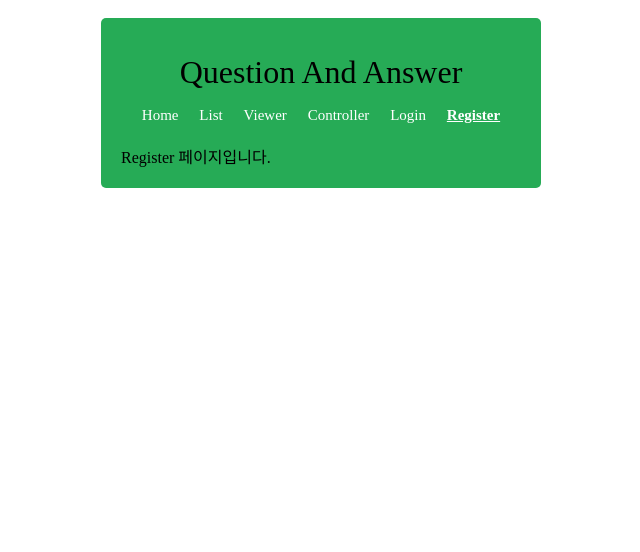
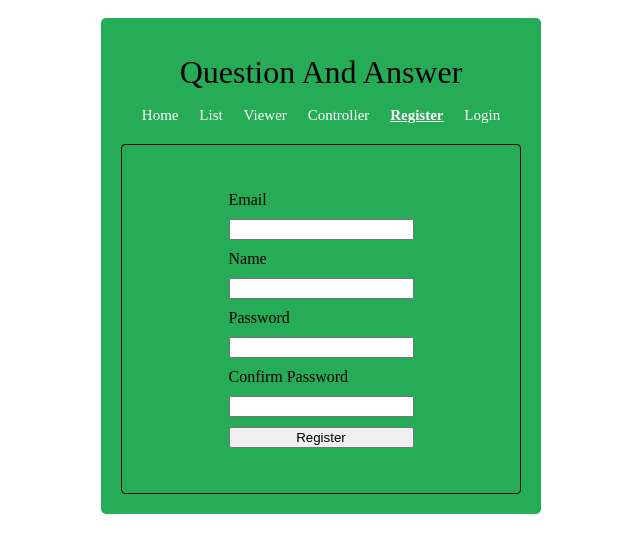
Before and after one commit to JuicyJerry/QNA, a React (Vite) app in the folder qna/front/: page /register in a window 1280 px wide. Shown: the top 552 px of the page, without its empty margins (319-959 px from the left). Built offline with nearby package versions, Linux system fonts and the light colour scheme; no server answers.

Commit message:
Feat:login-register-logout-auth: 로그인, 로그아웃, 회원가입, 인증 기능 설정

```diff
--- a/qna/front/src/App.jsx
+++ b/qna/front/src/App.jsx
@@ -28,7 +28,10 @@ import {
   ViewerWrapper,
   LoginWrapper,
   RegisterWrapper,
+  NotfoundWrapper,
 } from "./styles/Wrappers";
+import axios from "axios";
+import Auth from "./features/auth";
 // import { db } from "./data/db.json";
 
 const mockData = [
@@ -67,6 +70,18 @@ function reducer(state, action) {
         ...state,
         isLogin: action.isLogin,
       };
+    case "REGISTER":
+      return {
+        ...state,
+        isLogin: action.isLogin,
+      };
+    case "AUTH":
+      return {
+        ...state,
+        isLogin: action.isLogin,
+        isAuth: action.isAuth,
+        userData: action.data,
+      };
     default:
       return state;
   }
@@ -76,7 +91,7 @@ export const QuestionsContext = createContext();
 
 function App() {
   const initialState = {
-    question: mockData,
+    questions: mockData,
     isLogin: false,
   };
   const idRef = useRef(3);
@@ -86,6 +101,7 @@ function App() {
   const [isLogin, setIsLogin] = useState(false);
   const location = useLocation();
   // const [data, setData] = useState([]);
+  const navigate = useNavigate();
 
   const onClickButton = (value) => {
     setTotal(total + value);
@@ -96,10 +112,12 @@ function App() {
   }, [mockData]);
 
   useEffect(() => {
-    console.log("[App]isLogin ===> ", initialState.isLogin);
-  }, [initialState.isLogin]);
+    console.log("[App]isLogin ===> ", state.isLogin);
+  }, [state.isLogin]);
 
   const createDate = useCallback((content) => {
+    console.log("[App/createDate] content ===> ", content);
+
     dispatch({
       type: "CREATE",
       data: {
@@ -130,13 +148,34 @@ function App() {
     dispatch({
       type: "LOGIN",
       isLogin: userInfo.isLogin,
-      // password: userInfo.password,
     });
   }, []);
 
-  const nav = useNavigate();
-  const onNavigateButton = () => {
-    nav("/viewer");
+  const registerUser = useCallback((userInfo) => {
+    dispatch({
+      type: "REGISTER",
+      isLogin: userInfo.isLogin,
+    });
+  }, []);
+
+  const authUser = useCallback((userInfo) => {
+    console.log("[authUser] userInfo ===> ", userInfo);
+    dispatch({
+      type: "AUTH",
+      isAuth: userInfo.isAuth,
+      isLogin: userInfo.isLogin,
+    });
+  }, []);
+
+  const onClickHandler = () => {
+    axios.get("/api/users/logout").then((response) => {
+      console.log(response.data);
+      if (response.data.logoutSuccess) {
+        navigate("/login");
+      } else {
+        alert("로그아웃 실패!");
+      }
+    });
   };
 
   return (
@@ -150,7 +189,10 @@ function App() {
         updateData,
         deleteData,
         loginUser,
+        registerUser,
+        authUser,
         onClickButton,
+        setIsLogin,
       }}
     >
       <div className="App">
@@ -178,17 +220,21 @@ function App() {
             Controller
           </Link>
           <Link
+            to={"/register"}
+            className={location.pathname === "/register" ? "active" : ""}
+          >
+            Register
+          </Link>
+          {!isLogin ? (
+            <Link
               to={"/login"}
               className={location.pathname === "/login" ? "active" : ""}
             >
               Login
             </Link>
-          <Link
-            to={"/register"}
-            className={location.pathname === "/register" ? "active" : ""}
-          >
-            Register
-          </Link>
+          ) : (
+            <button onClick={onClickHandler}>로그아웃</button>
+          )}
         </div>
 
         {/* <button onClick={onNavigateButton}>Viewer 페이지 이동</button> */}
@@ -197,52 +243,136 @@ function App() {
           <Route
             path="/"
             element={
+              <Auth option={null}>
                 <HomeWrapper>
                   <Home />
                 </HomeWrapper>
+              </Auth>
             }
           />
           <Route
             path="/list"
             element={
+              <Auth option={true}>
                 <ListWrapper>
                   <List />
                 </ListWrapper>
+              </Auth>
             }
-          ></Route>
+          />
           <Route
             path="/viewer"
             element={
+              <Auth option={true}>
                 <ViewerWrapper>
                   <Viewer />
                 </ViewerWrapper>
+              </Auth>
             }
           />
           <Route
             path="/controller"
             element={
+              <Auth option={true}>
                 <ControllerWrapper>
                   <Controller />
                 </ControllerWrapper>
+              </Auth>
             }
           />
           <Route
             path="/login"
             element={
+              <Auth option={false}>
                 <LoginWrapper>
                   <Login />
                 </LoginWrapper>
+              </Auth>
             }
           />
           <Route
             path="/register"
             element={
+              <Auth option={false}>
                 <RegisterWrapper>
                   <Register />
                 </RegisterWrapper>
+              </Auth>
             }
           />
-          <Route path="*" element={<Notfound />}></Route>
+          <Route
+            path="*"
+            element={
+              <Auth option={null}>
+                <NotfoundWrapper>
+                  <Notfound />
+                </NotfoundWrapper>
+              </Auth>
+            }
+          />
+          {/* <Route
+            path="/"
+            element={Auth(
+              <HomeWrapper>
+                <Home />
+              </HomeWrapper>,
+              null
+            )}
+          />
+          <Route
+            path="/list"
+            element={Auth(
+              <ListWrapper>
+                <List />
+              </ListWrapper>,
+              true
+            )}
+          ></Route>
+          <Route
+            path="/viewer"
+            element={Auth(
+              <ViewerWrapper>
+                <Viewer />
+              </ViewerWrapper>,
+              true
+            )}
+          />
+          <Route
+            path="/controller"
+            element={Auth(
+              <ControllerWrapper>
+                <Controller />
+              </ControllerWrapper>,
+              true
+            )}
+          />
+          <Route
+            path="/login"
+            element={Auth(
+              <LoginWrapper>
+                <Login />
+              </LoginWrapper>,
+              false
+            )}
+          />
+          <Route
+            path="/register"
+            element={Auth(
+              <RegisterWrapper>
+                <Register />
+              </RegisterWrapper>,
+              false
+            )}
+          />
+          <Route
+            path="*"
+            element={Auth(
+              <NotfoundWrapper>
+                <Notfound />
+              </NotfoundWrapper>,
+              null
+            )}
+          /> */}
         </Routes>
       </div>
     </QuestionsContext.Provider>
--- /dev/null
+++ b/qna/front/src/features/Auth.jsx
@@ -0,0 +1,52 @@
+import { useEffect, useContext } from "react";
+import { QuestionsContext } from "../App";
+import { useNavigate } from "react-router-dom";
+import axios from "axios";
+
+const Auth = ({ children, option, adminRoute = null }) => {
+  // option => null, 아무나 출입 가능 페이지
+  // option => true, 로그인한 유저만 출입 가능 페이지
+  // option => false, 로그인한 유저는 출입 불가능 페이지
+  // adminRoute => true, 어드민 유저가 출입 가능 페이지
+
+  const { authUser, setIsLogin } = useContext(QuestionsContext);
+  const navigate = useNavigate();
+  console.log("[auth] check===> ", "check");
+
+  // 아무나 진입 가능한 페이지 : Home, About
+  // 로그인 회원만 집입 가능 페이지 : Viewer, List
+  // 로그인 한 회원은 진입 못 하는 페이지: Login, Register
+  // 관리자만 진입 가능 페이지 : Admin
+  useEffect(() => {
+    axios.get("/api/users/auth").then((response) => {
+      console.log("[auth] response ===> ", response);
+      console.log("[auth] response ===> ", response.data.isAuth);
+      // 로그인한 상태
+      if (response.data.isAuth) {
+        setIsLogin(true);
+        authUser({ isLogin: true, isAuth: true, message: "인증 성공" });
+
+        if (adminRoute && !response.data.isAdmin) {
+          navigate("/login");
+        } else {
+          if (!option) {
+            navigate("/");
+          }
+        }
+      } else {
+        setIsLogin(false);
+
+        if (option) {
+          authUser({ isLogin: false, message: "인증 실패" });
+          navigate("/login");
+        }
+      }
+    });
+    // }, []); // useEffect가 안 타네 왜그러지?
+    // }, [authUser]); // useEffect가 안 타네 왜그러지?
+  }, [adminRoute, authUser, navigate, option, setIsLogin]); // 이 두 개가 구독되어야 동작함
+
+  return <>{children}</>;
+};
+
+export default Auth;
--- a/qna/front/src/pages/List.jsx
+++ b/qna/front/src/pages/List.jsx
@@ -13,7 +13,7 @@ const List = () => {
       </p>
       <ul>
         {total > 0 ? (
-          state.map((element, index) => {
+          state.questions.map((element, index) => {
             return (
               <li className={`list-${index}`} key={`list-${index}`}>
                 {/* <p>{element.id}</p> */}
--- a/qna/front/src/pages/Login.jsx
+++ b/qna/front/src/pages/Login.jsx
@@ -1,11 +1,13 @@
 import { useState, useContext } from "react";
 import Axios from "axios";
 import { QuestionsContext } from "../App";
+import { useNavigate } from "react-router-dom";
 
-const Login = (props) => {
+const Login = () => {
   const [email, setEmail] = useState("");
   const [password, setPassword] = useState("");
   const { loginUser } = useContext(QuestionsContext);
+  const navigate = useNavigate();
 
   const onEmailHandler = (event) => {
     setEmail(event.currentTarget.value);
@@ -28,13 +30,12 @@ const Login = (props) => {
     Axios.post("/api/users/login", body)
       // Axios.post("http://localhost:5000/api/users/login", body)
       .then((response) => {
-        console.log("[login] response ===> ", response);
-        if (response.paylaod.loginSuccess) {
+        if (response.data.loginSuccess) {
           loginUser({
             isLogin: true,
             message: "로그인 성공",
           });
-          props.history.push("/");
+          navigate("/");
         } else {
           loginUser({
             isLogin: false,
@@ -51,6 +52,7 @@ const Login = (props) => {
         });
       });
   };
+
   return (
     <div className="login">
       <form onSubmit={onSubmitHandler}>
--- a/qna/front/src/pages/Register.jsx
+++ b/qna/front/src/pages/Register.jsx
@@ -1,5 +1,88 @@
+import { useState, useContext } from "react";
+import Axios from "axios";
+import { QuestionsContext } from "../App";
+import { useNavigate } from "react-router-dom";
+
 const Register = () => {
-  return <div className="register">Register 페이지입니다.</div>;
+  const [email, setEmail] = useState("");
+  const [name, setName] = useState("");
+  const [password, setPassword] = useState("");
+  const [confirmPassword, setConfirmPassword] = useState("");
+  const { registerUser } = useContext(QuestionsContext);
+  const navigate = useNavigate();
+
+  const onEmailHandler = (event) => {
+    setEmail(event.currentTarget.value);
+  };
+  const onPasswordHandler = (event) => {
+    setPassword(event.currentTarget.value);
+  };
+  const onNameHandler = (event) => {
+    setName(event.currentTarget.value);
+  };
+  const onConfirmPasswordHandler = (event) => {
+    setConfirmPassword(event.currentTarget.value);
+  };
+  const onSubmitHandler = (event) => {
+    event.preventDefault();
+
+    if (password !== confirmPassword) {
+      return alert("비밀번호와 비밀번호 확인이 같지 않습니다.");
+    }
+
+    let body = {
+      email: email,
+      password: password,
+      name: name,
+    };
+
+    // Axios.post("/api/users/login", body)
+    Axios.post("/api/users/register", body)
+      // Axios.post("http://localhost:5000/api/users/login", body)
+      .then((response) => {
+        console.log("[register] response ===> ", response);
+        if (response.data.registerSuccess) {
+          registerUser({
+            isLogin: true,
+            message: "회원가입 성공",
+          });
+          navigate("/");
+        } else {
+          registerUser({
+            isLogin: false,
+            message: "회원가입 실패",
+          });
+          alert("회원가입 실패");
+        }
+      })
+      .catch((err) => {
+        console.log("register err ==> ", err);
+        registerUser({
+          isLogin: false,
+          message: "회원가입 에러 발생",
+        });
+      });
+  };
+
+  return (
+    <div className="register">
+      <form onSubmit={onSubmitHandler}>
+        <label>Email</label>
+        <input type="email" value={email} onChange={onEmailHandler} />
+        <label>Name</label>
+        <input type="text" value={name} onChange={onNameHandler} />
+        <label>Password</label>
+        <input type="password" value={password} onChange={onPasswordHandler} />
+        <label>Confirm Password</label>
+        <input
+          type="password"
+          value={confirmPassword}
+          onChange={onConfirmPasswordHandler}
+        />
+        <button type="submit">Register</button>
+      </form>
+    </div>
+  );
 };
 
 export default Register;
--- a/qna/front/src/pages/Viewer.jsx
+++ b/qna/front/src/pages/Viewer.jsx
@@ -91,7 +91,7 @@ const Viewer = () => {
   };
 
   const nextCard = () => {
-    if (currentIndex < state.length - 1) {
+    if (currentIndex < state.questions.length - 1) {
       setCurrentIndex((prev) => prev + 1);
     }
   };
@@ -100,8 +100,8 @@ const Viewer = () => {
     <div className="viewer">
       <CardWrapper>
         <Card
-          question={state[currentIndex].content.question}
-          answer={state[currentIndex].content.answer}
+          question={state.questions[currentIndex].content.question}
+          answer={state.questions[currentIndex].content.answer}
           index={currentIndex + 1}
           total={total}
           prevCard={prevCard}
--- a/qna/front/src/styles/Wrappers.js
+++ b/qna/front/src/styles/Wrappers.js
@@ -1,6 +1,7 @@
 import styled from "@emotion/styled";
 
 export const ListWrapper = styled.div`
+  & .list {
     box-sizing: border-box;
     height: 350px;
     display: flex;
@@ -11,7 +12,6 @@ export const ListWrapper = styled.div`
     border-radius: 4px;
     padding: 10px;
 
-  & .list {
     position: relative;
     width: 100%;
     height: 100%;
@@ -51,11 +51,12 @@ export const ListWrapper = styled.div`
   }
   & .list ul li p:nth-of-type(odd)::after {
     content: "|";
-    display: inline-block;
-    text-align: right;
-    position: absolute;
-    right: 50%;
+    margin: 0 10px;
     color: #fff;
+    // display: inline-block;
+    // position: absolute;
+    // text-align: right;
+    // right: 50%;
   }
 `;
 export const HomeWrapper = styled.div`
@@ -130,10 +131,52 @@ export const ViewerWrapper = styled.div`
   }
 `;
 export const LoginWrapper = styled.div`
+  & .login {
+    box-sizing: border-box;
+    height: 350px;
+    display: flex;
+    align-items: center;
+    justify-content: center;
+    flex-direction: column;
+    border: 1px solid #000;
+    border-radius: 4px;
+    padding: 10px;
+  }
   & form {
     display: flex;
     flex-direction: column;
     gap: 10px;
   }
 `;
-export const RegisterWrapper = styled.div``;
+export const RegisterWrapper = styled.div`
+  & .register {
+    box-sizing: border-box;
+    height: 350px;
+    display: flex;
+    align-items: center;
+    justify-content: center;
+    flex-direction: column;
+    border: 1px solid #000;
+    border-radius: 4px;
+    padding: 10px;
+  }
+  & form {
+    display: flex;
+    flex-direction: column;
+    gap: 10px;
+  }
+`;
+
+export const NotfoundWrapper = styled.div`
+  & .notfound {
+    box-sizing: border-box;
+    height: 350px;
+    display: flex;
+    align-items: center;
+    justify-content: center;
+    flex-direction: column;
+    border: 1px solid #000;
+    border-radius: 4px;
+    padding: 10px;
+  }
+`;
```
Also changed, not shown: qna/front/vite.config.js (+18 -5 lines), 2 other files (tests, documents, lock files or other folders). Lines whose indentation alone changed are shown as unchanged.
